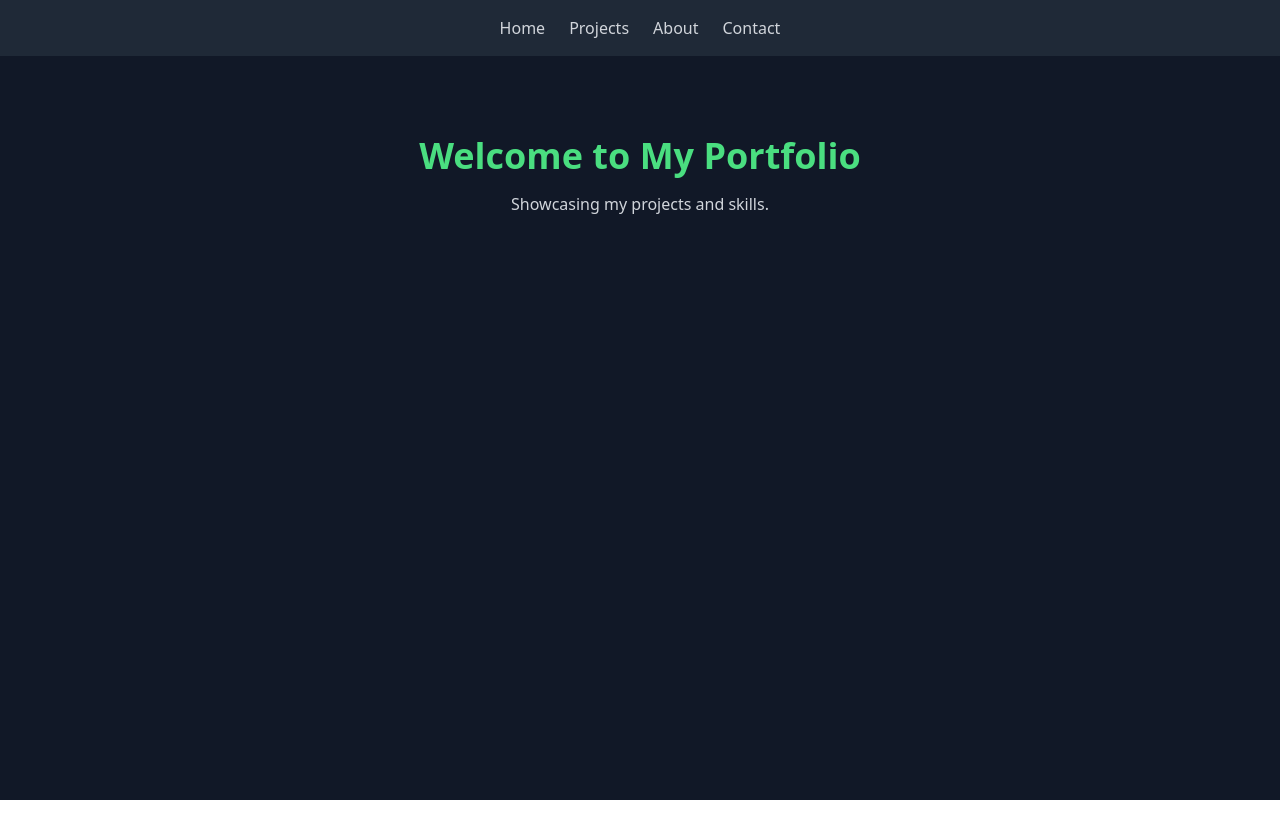
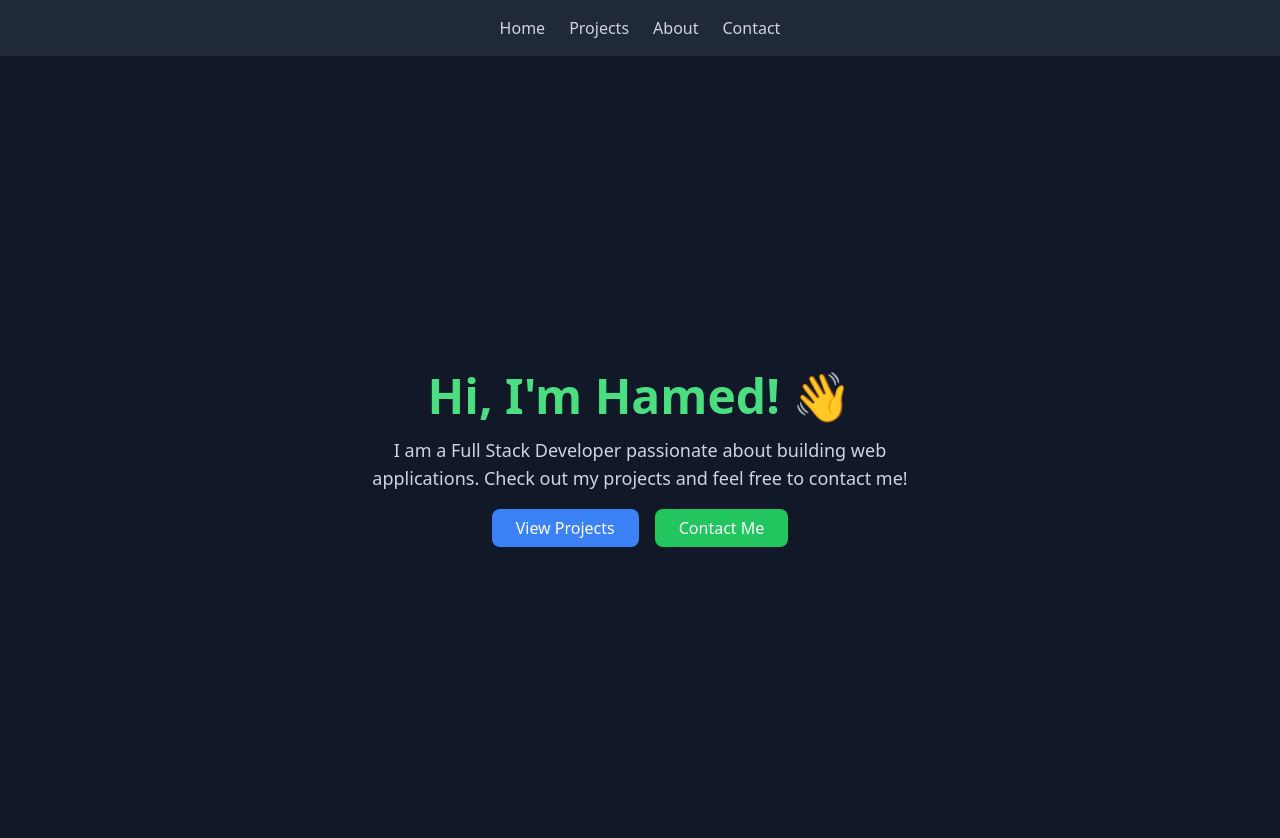
Before and after one commit to HamedHaghani/mern-frontend, a React (Create React App) app: page / in a window 1280 px wide. Shown: the top 838 px of the page. Before the commit the page ends 800 px from the top, so only its background shows below. Built offline with nearby package versions, Linux system fonts and the light colour scheme.

Commit message:
minor changes

```diff
--- a/src/App.js
+++ b/src/App.js
@@ -4,9 +4,20 @@ import Projects from "./components/Projects";
 import Contact from "./components/Contact"
 
 const Home = () => (
-  <div className="text-center py-20">
-    <h1 className="text-4xl font-bold text-green-400">Welcome to My Portfolio</h1>
-    <p className="mt-4 text-gray-300">Showcasing my projects and skills.</p>
+  <div className="min-h-screen flex flex-col justify-center items-center bg-gray-900 text-white p-6">
+    <h1 className="text-5xl font-bold text-green-400 mb-4">Hi, I'm Hamed! 👋</h1>
+    <p className="text-lg text-gray-300 max-w-xl text-center">
+      I am a Full Stack Developer passionate about building web applications.
+      Check out my projects and feel free to contact me!
+    </p>
+    <div className="mt-6">
+      <a href="/projects" className="bg-blue-500 hover:bg-blue-600 text-white py-2 px-6 rounded-lg mr-4">
+        View Projects
+      </a>
+      <a href="/contact" className="bg-green-500 hover:bg-green-600 text-white py-2 px-6 rounded-lg">
+        Contact Me
+      </a>
+    </div>
   </div>
 );
 
```
